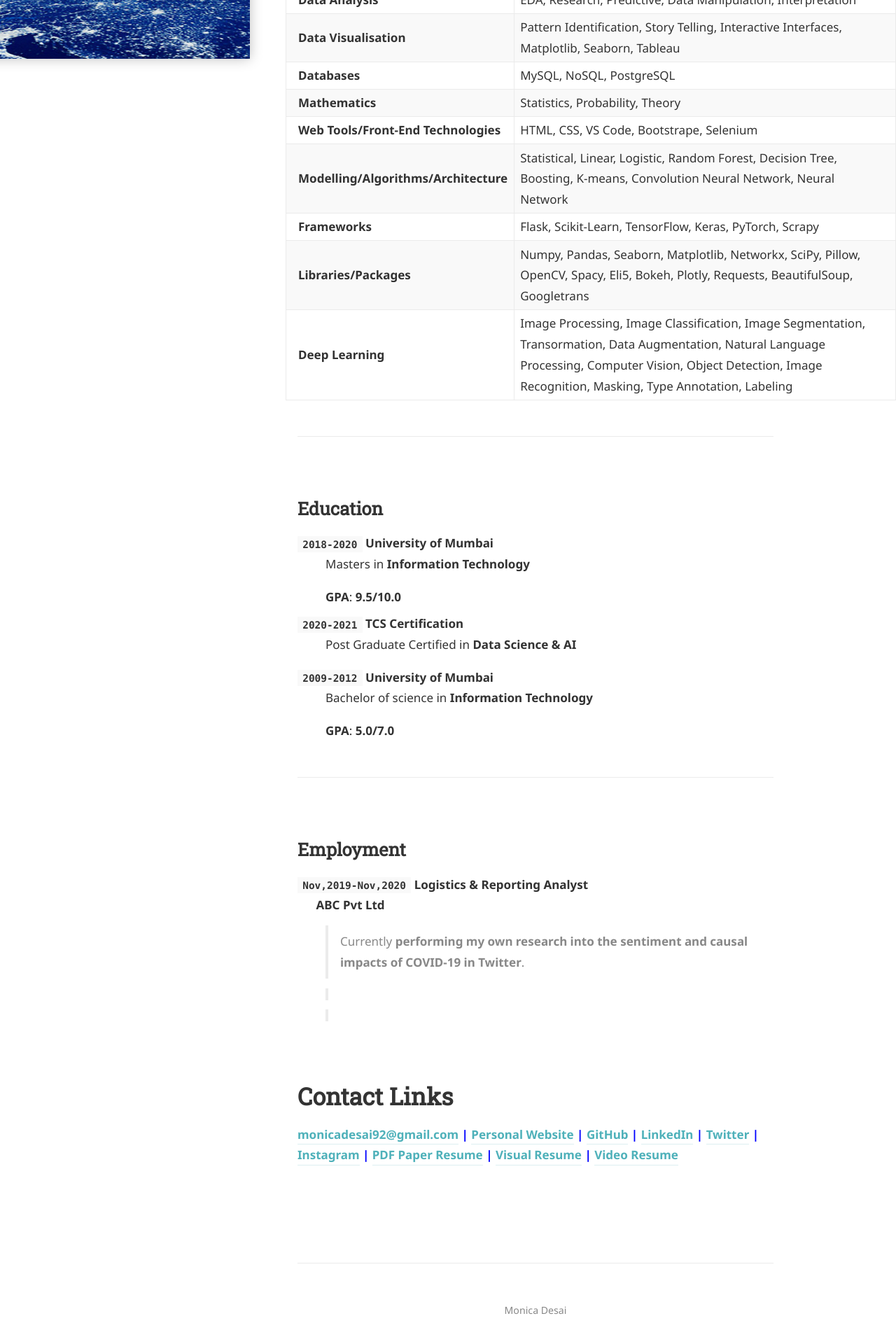
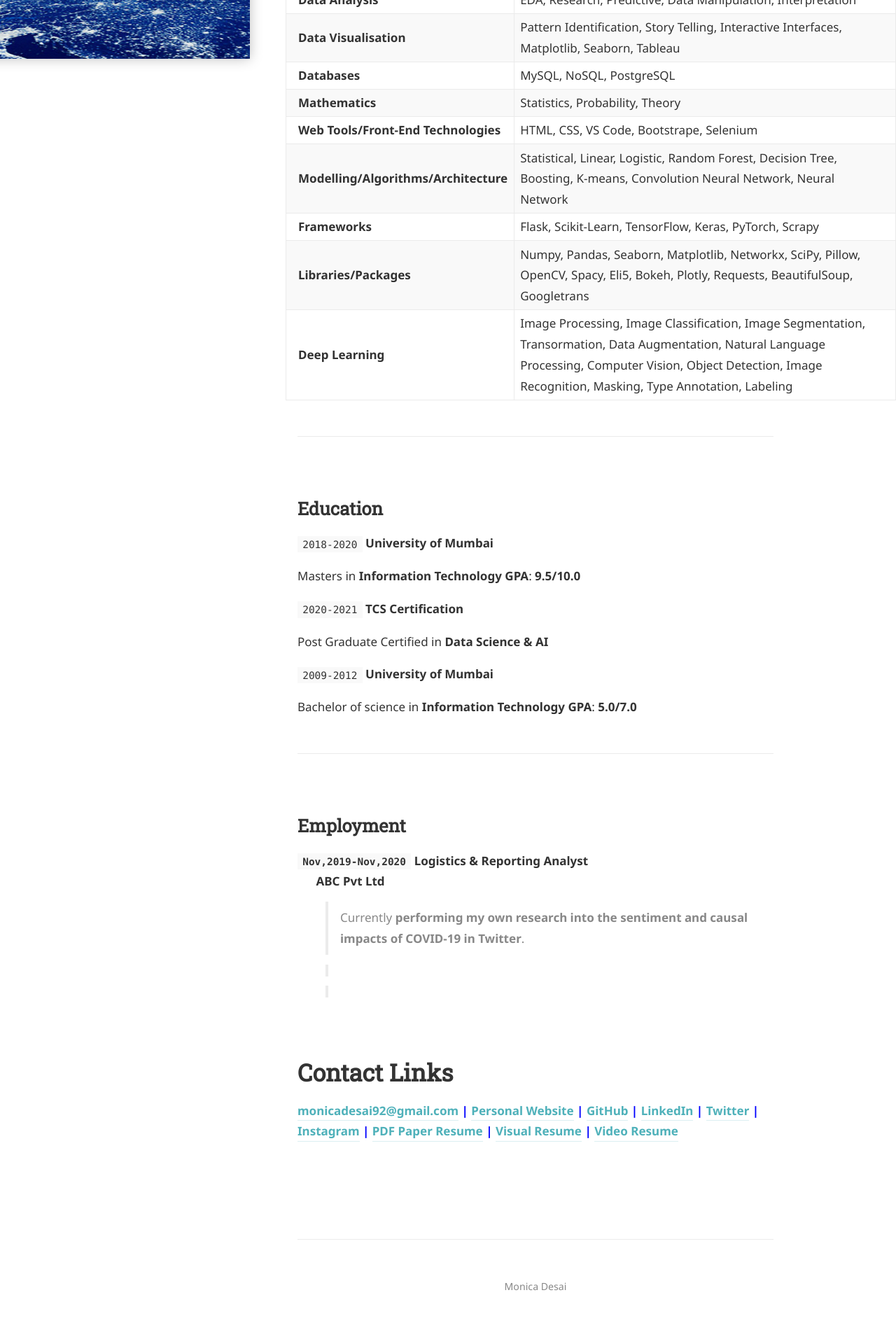
Before and after one commit to monicadesai/monicadesAI-tech.github.io, a Jekyll site: the page built from about.md, in a window 1280 px wide. Shown: the part 816-2736 px from the top of the page at 70% size. Built offline with Jekyll 4.4.1, drawn with Linux system fonts in a browser that asks for light colours; some web fonts are replaced; our own code applies the rules of GitHub Pages for plain Markdown files; after the commit the page ends 2702 px from its top, so only the background shows below that.

```diff
--- a/about.md
+++ b/about.md
@@ -54,17 +54,17 @@
 
 `2018-2020` **University of Mumbai**
 
-: Masters in **Information Technology**
-: **GPA**: **9.5/10.0**
+ Masters in **Information Technology**
+ **GPA**: **9.5/10.0**
 
 `2020-2021` **TCS Certification**
 
-: Post Graduate Certified in **Data Science & AI**
+ Post Graduate Certified in **Data Science & AI**
 
 `2009-2012` **University of Mumbai**
 
-: Bachelor of science in **Information Technology**
-: **GPA**: **5.0/7.0**
+ Bachelor of science in **Information Technology**
+ **GPA**: **5.0/7.0**
 
 
 
```
